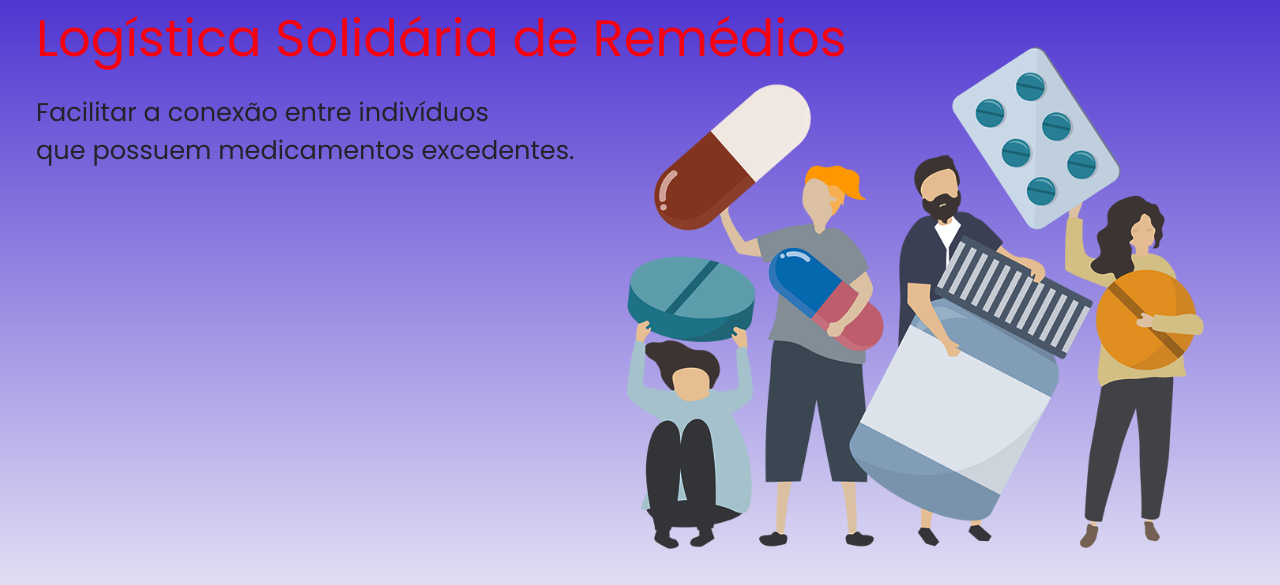
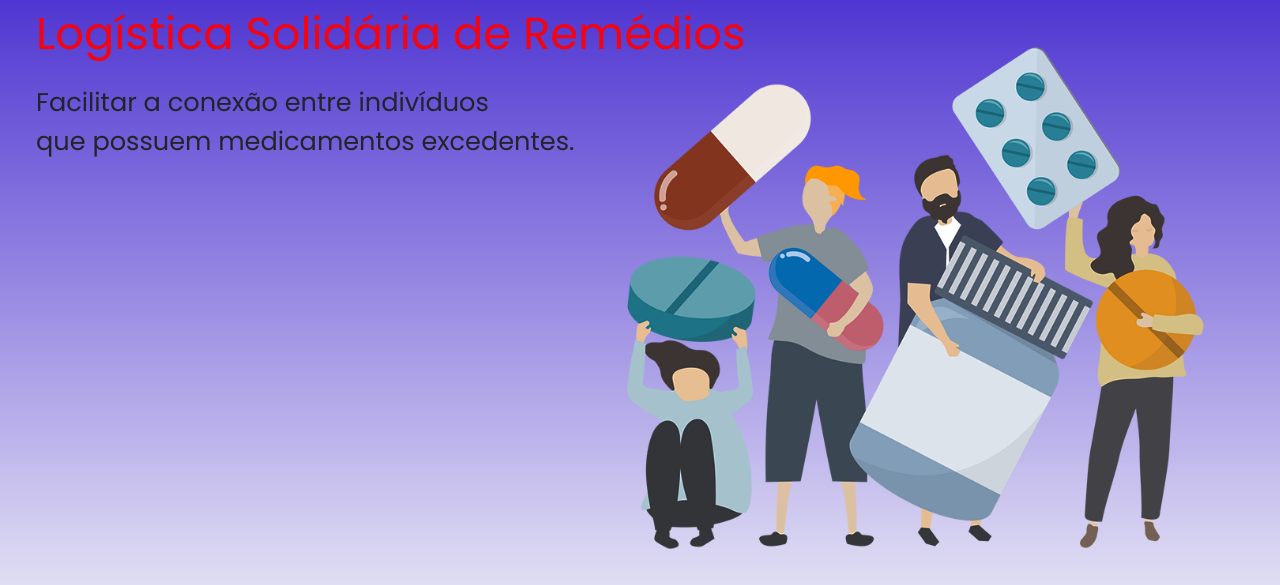
Before and after one commit to anpaz2000/sistemaWebDoacao, a Flask app: page / in a window 1280 px wide. Shown: the part 160-745 px from the top of the page. Run offline with Flask 3, Linux system fonts and the light colour scheme.

Commit message:
auterações no home css

```diff
--- a/static/css/home.css
+++ b/static/css/home.css
@@ -7,14 +7,6 @@
     font-family: "Poppins", sans-serif;
 }
 
-/*
-* .cabecalho{
-    padding: 2% 5% 5% 15%;
-    position: relative;
-    z-index: 2;
-
-
-} */
 
 body{
     background-image: linear-gradient(0deg, rgba(245, 246, 248, 0.975), rgb(40, 8, 200));
@@ -32,9 +24,7 @@ header,h1{
     width:100%;
     margin: 0;
     color: wheat;
-    /*text-align:center;*/
     padding: 15vh 0;
-
     font-size: 50%;
     line-height: 30px;  /*diminiu o espaçamento entre o nome cadastro*/
     font-family: Impact, Haettenschweiler, 'Arial Narrow Bold', sans-serif;
@@ -55,23 +45,20 @@ header,h1{
 }
 
 .titulo-home{
-    /* position: absolute; */
-    /* left: 10px; */
+
     color:#f40410;
-    font-size: 4vi;
-    /* text-align: left; */
+    font-size: 3.5vi;
+
 }
 
 .subtitulo{
-    /* position: absolute; */
+
     font-size: 2vi;
-    /* text-align: right; */
-    /* left: 10px; */
+
+
 }
 
 .vetorPessoas{
-
-  /* position: fixed; */
 
    height: 70vh;
    right: 7vw;
@@ -115,33 +102,3 @@ footer {
         font-size: 4vi;
     }
 }
-
-
-
-/*#loginHome{
-    height: 60vh;
-    width: 23vw;
-    float: right;
-    position: fixed;
-    top: 13vh;
-    right: 15vh;
-    position: absolute;
-    z-index: 4;
-
-}
-
-.form-container {
-    position: static;
-    z-index: 5;
-    max-width: 20vw;
-    padding: 1rem;
-    background-color: rgba(255, 255, 255, 0.438);
-    border-radius: 10px;
-
-}
-
-
-.Entrar{
-    color: #0000008d;
-    text-shadow: #000000;
-}*/
```
